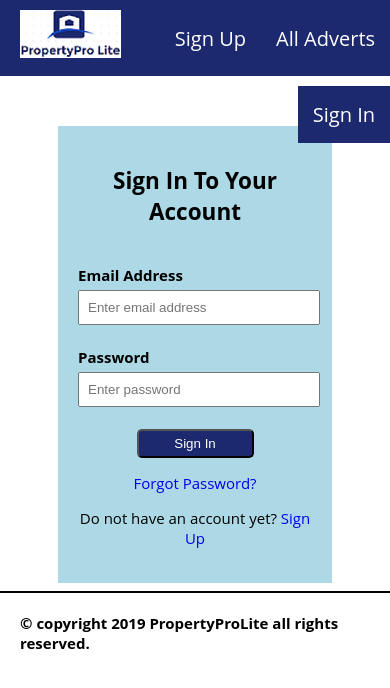
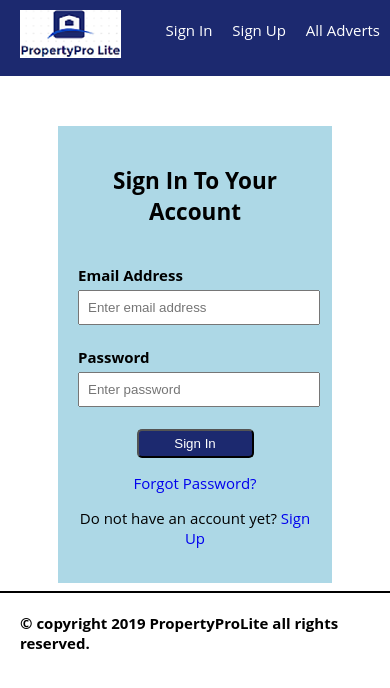
Before and after one commit to FatimatOlanrewaju/PropertyProLite, a plain HTML site: page UI/signin.html in a window 390 px wide. Drawn offline with Linux system fonts and the light colour scheme; a web font is replaced by a local one.

Commit message:
ui: css media query added

```diff
--- a/UI/styles/signin.css
+++ b/UI/styles/signin.css
@@ -116,8 +116,8 @@ button:hover {
     }
 
     .nav {
-        font-size: 20px;
-        padding: 15px;
+        font-size: 15px;
+        padding: 10px;
         margin-top: 10px;
     }
 
```
